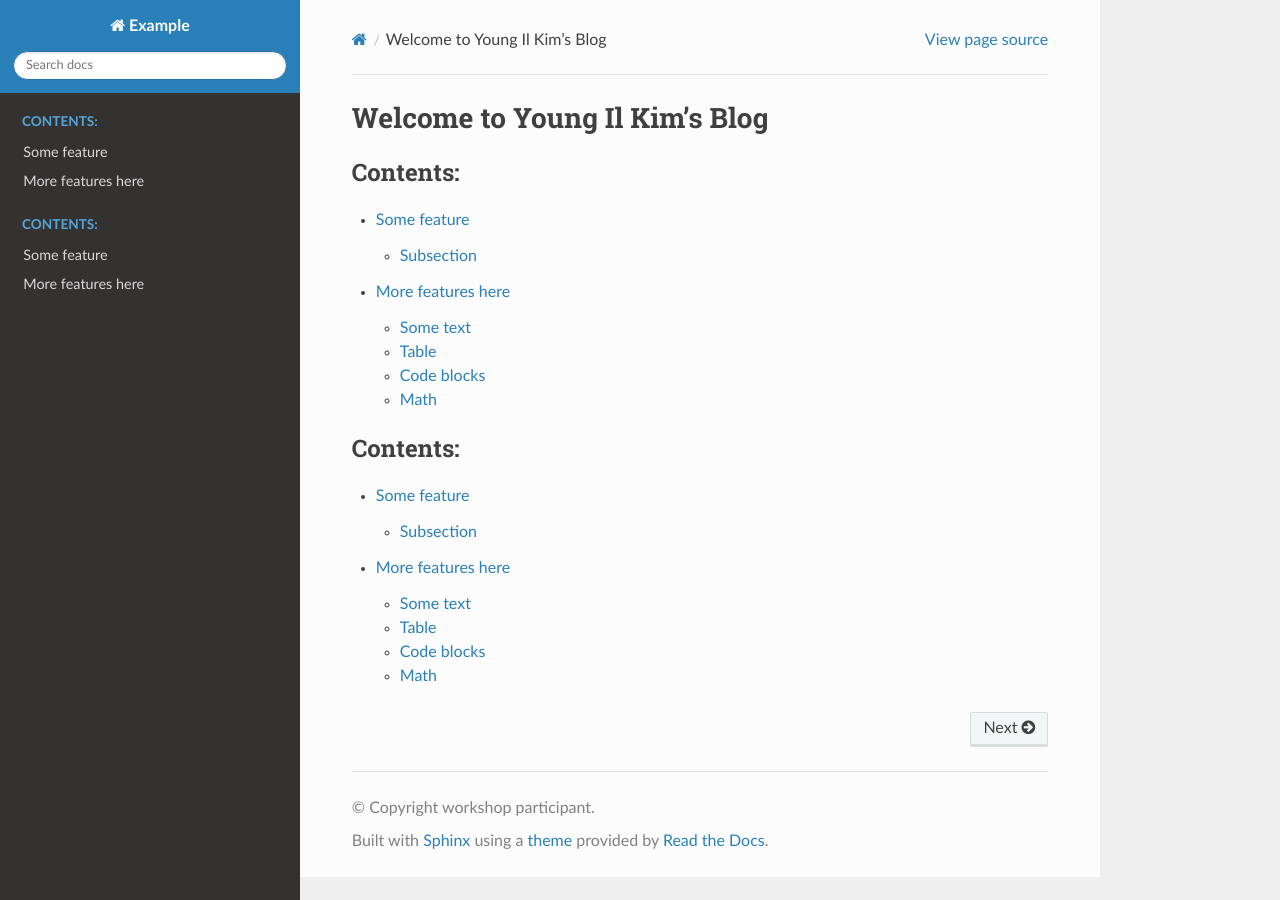
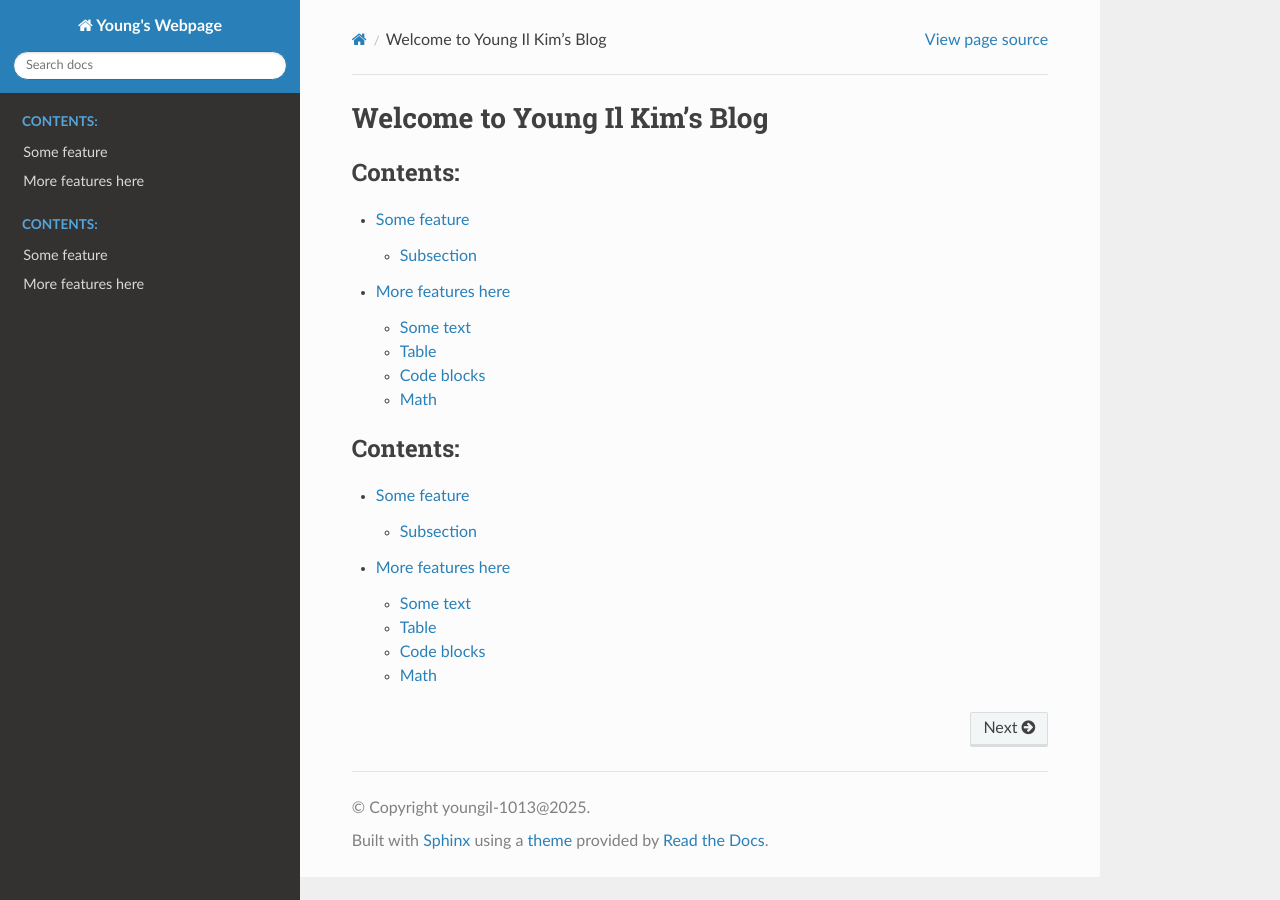
Before and after one commit to youngil-1013/documentation-example, a Sphinx documentation site: the page built from doc/index.rst, in a window 1280 px wide. Built offline with Sphinx 7.4.7 and the Read the Docs theme 3.1.0, drawn with Linux system fonts in a browser that asks for light colours.

Commit message:
Update conf.py

```diff
--- a/doc/conf.py
+++ b/doc/conf.py
@@ -6,9 +6,9 @@
 # -- Project information -----------------------------------------------------
 # https://www.sphinx-doc.org/en/master/usage/configuration.html#project-information
 
-project = 'Example'
-copyright = 'workshop participant'
-author = 'workshop participant'
+project = 'Young\'s Webpage'
+copyright = 'youngil-1013@2025'
+author = 'Young Il Kim'
 release = '0.1'
 
 
```
